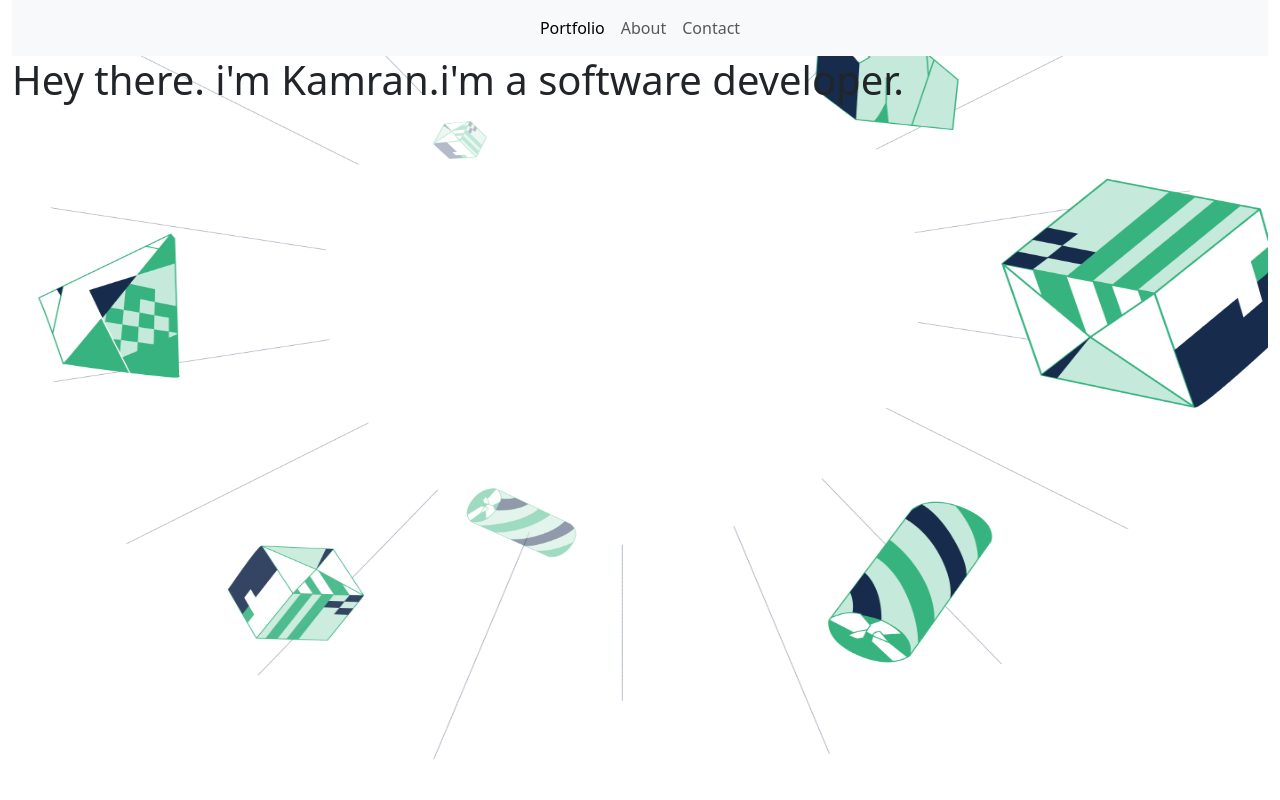
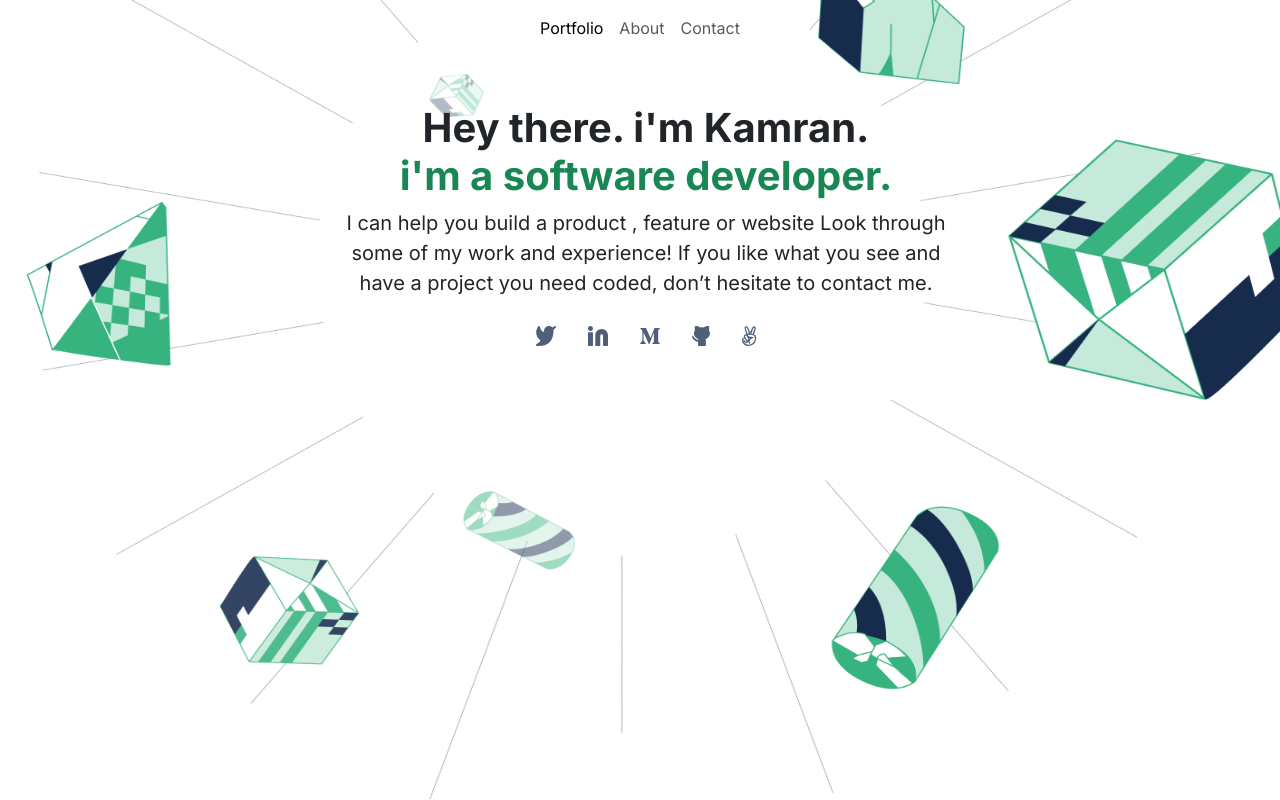
Before and after one commit to kamranasif506/portfolio-bootstrap, a website: page index.html in a window 1280 px wide. Drawn offline with nearby package versions, Linux system fonts and the light colour scheme.

Commit message:
added herosection and styled it

```diff
--- a/index.html
+++ b/index.html
@@ -11,12 +11,18 @@
       integrity="sha384-KK94CHFLLe+nY2dmCWGMq91rCGa5gtU4mk92HdvYe+M/SXH301p5ILy+dN9+nJOZ"
       crossorigin="anonymous"
     />
+    <link rel="preconnect" href="https://fonts.googleapis.com" />
+    <link rel="preconnect" href="https://fonts.gstatic.com" crossorigin />
+    <link
+      href="https://fonts.googleapis.com/css2?family=Inter:wght@100;200;300;400;500;600;700;800;900&display=swap"
+      rel="stylesheet"
+    />
     <link href="style.css" rel="stylesheet" />
   </head>
-  <body>
-    <div class="container-fluid">
+  <body style="font-family: 'Inter', sans-serif">
+    <div class="container-fluid bg-white header">
       <nav
-        class="navbar navbar-expand-lg navbar-light bg-light text-center mx-auto"
+        class="navbar navbar-expand-lg navbar-light bg-transparent text-center mx-auto"
       >
         <div
           class="collapse navbar-collapse align-center"
@@ -37,12 +43,37 @@
           </ul>
         </div>
       </nav>
-      <section class="header">
-        <h1>
-          Hey there. i'm Kamran.<span class="second_hed"
+      <section
+        class="pt-5 d-flex flex-column align-center justify-content-end text-center w-50"
+        style="margin-left: 25vw; margin-right: 25vw"
+      >
+        <h1 class="fw-bold">
+          Hey there. i'm Kamran.<span class="second_hed d-block text-success"
             >i'm a software developer.</span
           >
         </h1>
+        <p class="fs-5">
+          I can help you build a product , feature or website Look through some
+          of my work and experience! If you like what you see and have a project
+          you need coded, don’t hesitate to contact me.
+        </p>
+        <ul class="list-group list-group-horizontal align-self-center">
+          <li class="list-group-item" style="border: none">
+            <img src="/images/twitter-icon.svg" alt="twitter" />
+          </li>
+          <li class="list-group-item" style="border: none">
+            <img src="/images/Linkedin icon.svg" alt="Linkedin" />
+          </li>
+          <li class="list-group-item" style="border: none">
+            <img src="/images/m.svg" alt="m" />
+          </li>
+          <li class="list-group-item" style="border: none">
+            <img src="/images/github.svg" alt="github" />
+          </li>
+          <li class="list-group-item" style="border: none">
+            <img src="/images/chill.svg" alt="chill" />
+          </li>
+        </ul>
       </section>
     </div>
     <script
--- a/style.css
+++ b/style.css
@@ -3,6 +3,6 @@
   background-size: 100% 100%;
   background-repeat: no-repeat;
   background-color: white;
-  height: 88vh;
+  height: 100vh;
   width: 100%;
 }
```
Also changed, not shown: images/Ellipse 1.png (added), images/Header bg.svg (added), images/Icon - Chevron - Down - Larger.png (added), images/Icon - Chevron - Right - Larger.png (added), images/Linkedin icon.svg (added), images/Vector.png (added), images/chill.svg (added), images/contact form background shapes.svg (added), images/contact-form-bg.png (added), images/css.png (added), images/github.svg (added), images/header-background.svg (added), images/html.png (added), images/m.svg (added), 4 more files.
